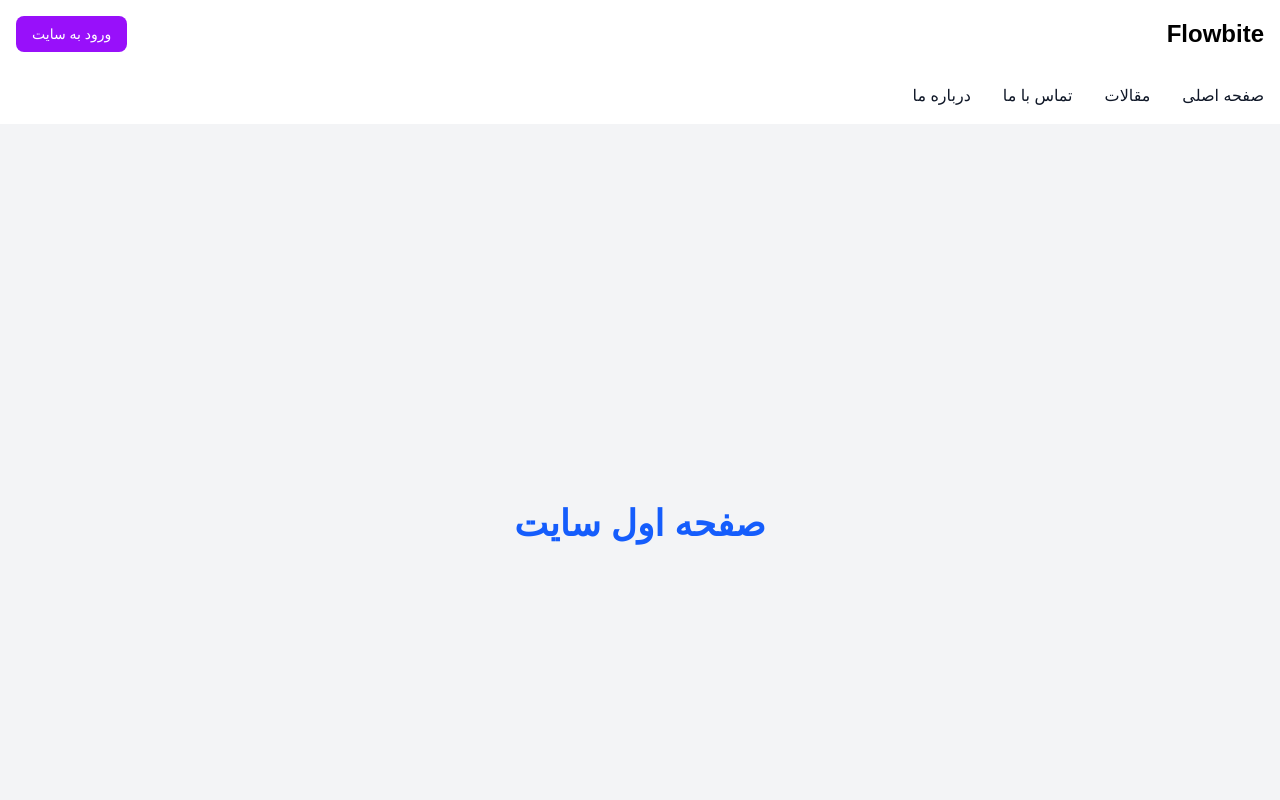
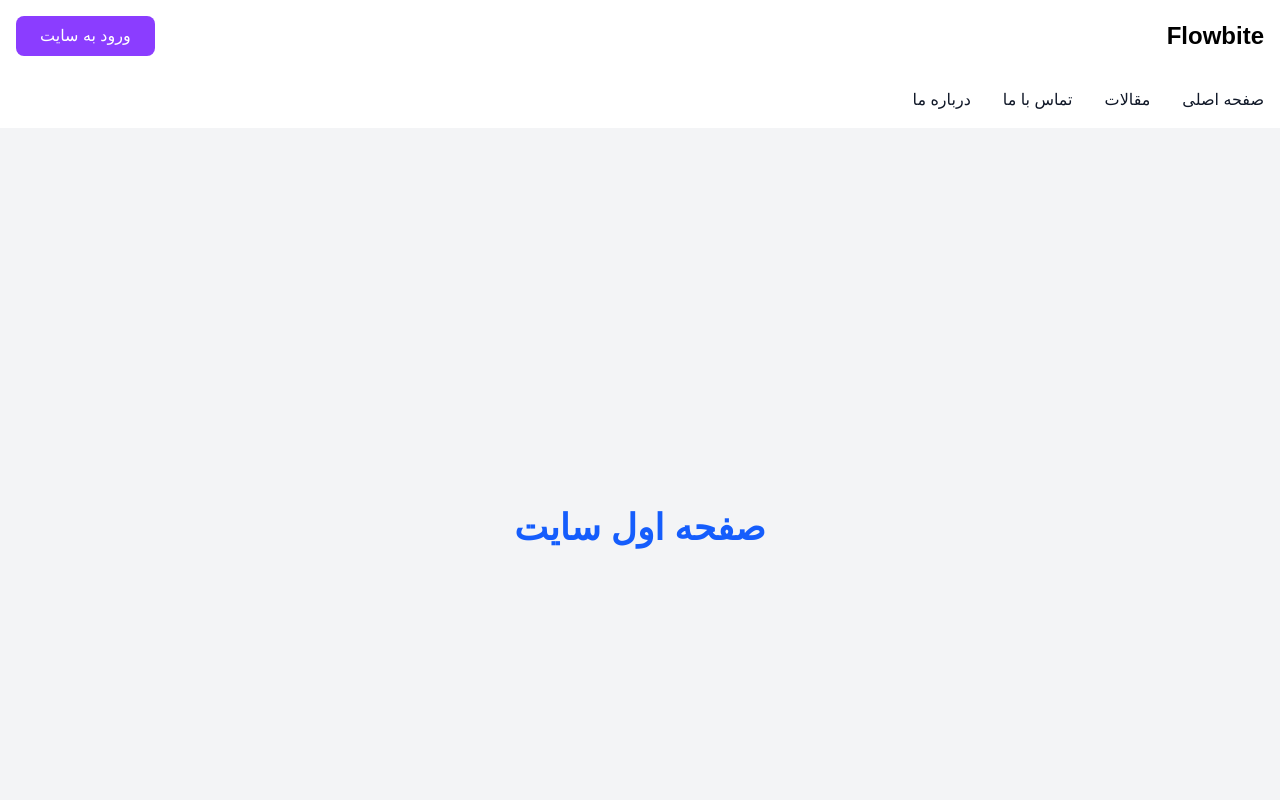
Before and after one commit to sahar-ghasemi/vectana, a Next.js app: page / in a window 1280 px wide. Shown: the top 800 px of the page. Built offline with nearby package versions, Linux system fonts and the light colour scheme.

Commit message:
Add custom color scheme to Tailwind CSS configuration in global css file

```diff
--- a/src/components/LoginButton.tsx
+++ b/src/components/LoginButton.tsx
@@ -3,7 +3,7 @@ import Link from "next/link";
 export default function LoginButton() {
   return (
     <Link
-      className="text-white bg-purple-600 hover:bg-purple-700 cursor-pointer font-medium rounded-lg text-sm px-4 py-2 text-center"
+      className="text-white bg-themeDefaultPurple hover:bg-themeDarkPurple cursor-pointer font-medium rounded-lg text-md px-6 py-2 text-center"
       href="/login"
     >
       ورود به سایت
--- a/src/styles/globals.css
+++ b/src/styles/globals.css
@@ -1,5 +1,11 @@
 @import "tailwindcss";
 
+@theme {
+  --color-themeLightPurple: #f4f0fe;
+  --color-themeDefaultPurple: #8b3dff;
+  --color-themeDarkPurple: #7731d8;
+  --color-themeBackgroundPurple: #f4f0fd;
+}
 body {
   font-family: Arial, Helvetica, sans-serif;
   padding: 0;
```
Also changed, not shown: package.json (+8 -6 lines), 1 other file (tests, documents, lock files or other folders).
